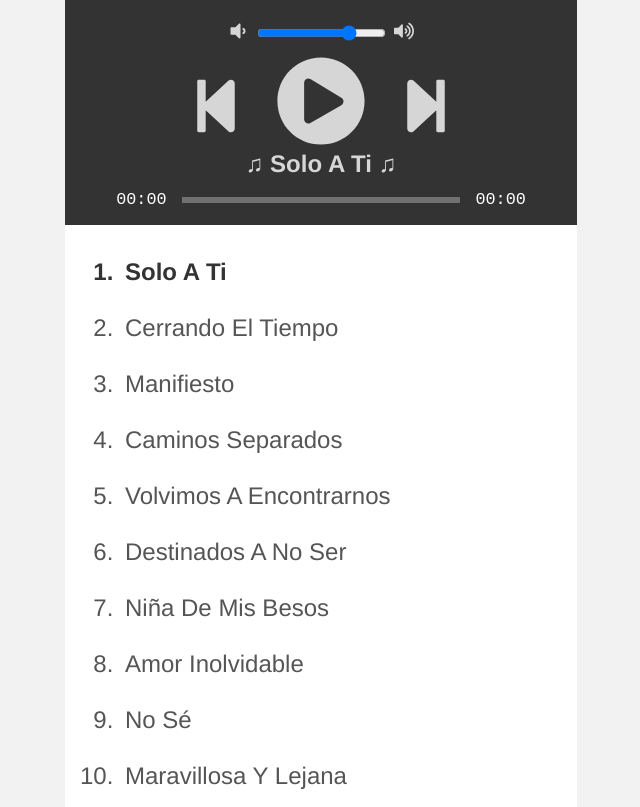
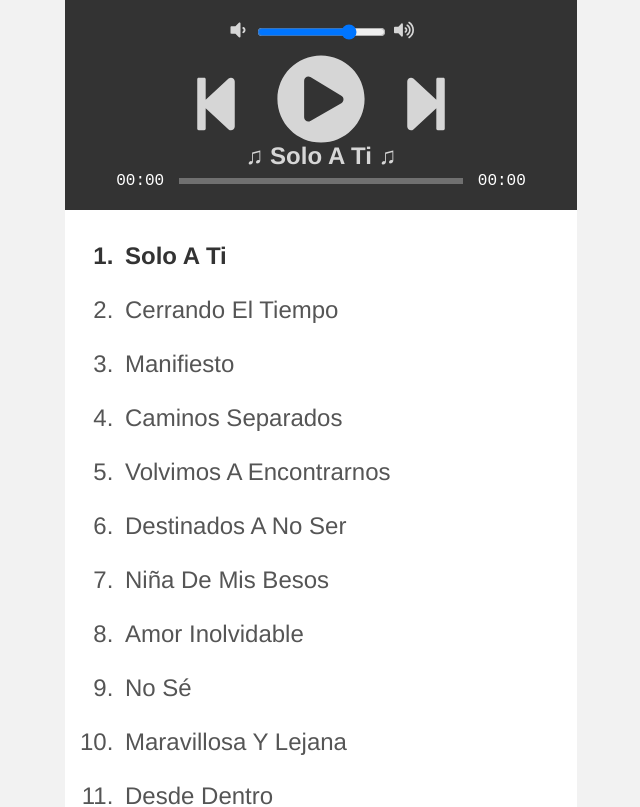
Before and after one commit to vilorto/2025, a plain HTML site: page index.html in a window 1280 px wide. Shown: the top 807 px of the page, without its empty margins (319-959 px from the left). Drawn offline with Linux system fonts and the light colour scheme.

Commit message:
Add files via upload

```diff
--- a/css/style.css
+++ b/css/style.css
@@ -9,11 +9,11 @@ body {
 	font-family: Helvetica, Arial, sans-serif;
 	color: #666;
 	background-color: #f2f2f2;
-	font-size: 1.5em;
-	line-height: 1.5em;
+	font-size: 1.5rem;
+	line-height: 1.5rem;
 	text-align: center;
 
-	padding-top: 215px;
+	padding-top: 200px;
 }
 
 
@@ -26,7 +26,7 @@ body {
 #main-header {
 	background-color: #333;
 	color: #fff;
-	height: 215px;
+	height: 200px;
 
 	width: 100%;
 	max-width: 600px;
@@ -40,7 +40,7 @@ body {
 
 /* Volumen */
 .volumen {
-	margin: 5px auto;
+	margin: 10px auto;
 	color: #0d4b9c;
 	text-align: center;
 }
@@ -113,7 +113,7 @@ body {
 	margin: auto;
 	color: #fff;
 	font-family: monospace, serif;
-	font-size: 0.7em;
+	font-size: 1rem;
 }
 
 /* Avance de la canción */
@@ -169,7 +169,7 @@ body {
 }
 
 li {
-	padding: 10px 5px;
+	padding: 15px 5px;
 }
 
 li:hover {
@@ -199,7 +199,7 @@ li.active {
 }
 	#main-footer p {
 		margin: 0;
-		font-size: 0.8em;
+		font-size: 1rem;
 		color: #fff;
 	}
 
@@ -211,8 +211,7 @@ li.active {
 //-----------------------------
 ************/
 
-/* Para dispositivos con un ancho de 480px o menos, como teléfonos */
-@media only screen and (max-width: 30em) {
+/* Estilos base: Móvil (< 768px) */
 	#main-header,
 	#main-content,
 	#main-footer {
@@ -222,32 +221,19 @@ li.active {
 	}
 }
 
-/* Para dispositivos con un ancho de entre 480px y 768px, como teléfonos más grandes y
-tabletas en orientación vertical */
-@media only screen and (min-width: 30em) {
+/* Tablet (>= 768px) */
+@media (width >= 48rem) {
 	#main-header,
 	#main-content,
 	#main-footer {
-		width: 80%;
-		left: 10%;
-		right: 10%;
+		width: 70%;
+		left: 15%;
+		right: 15%;
 	}
 }
 
-/* Para dispositivos con un ancho de entre 768px y 1280px, como tabletas en orientación
-horizontal y ordenadores portátiles */
-@media only screen and (min-width: 48em) {
-	#main-header,
-	#main-content,
-	#main-footer {
-		width: 60%;
-		left: 20%;
-		right: 20%;
-	}
-}
-
-/* Para dispositivos con un ancho de 1280px y 1920px, como ordenadores de sobremesa */
-@media only screen and (min-width: 80em) {
+/* Escritorio (>= 1024px) */
+@media (width >= 64rem) {
 	#main-header,
 	#main-content,
 	#main-footer {
@@ -256,14 +242,3 @@ horizontal y ordenadores portátiles */
 		right: 30%;
 	}
 }
-
-/* Para dispositivos con un ancho de 1920px o más, como TV Full HD */
-@media only screen and (min-width: 120em) {
-	#main-header,
-	#main-content,
-	#main-footer {
-		width: 20%;
-		left: 40%;
-		right: 40%;
-	}
-}
```
